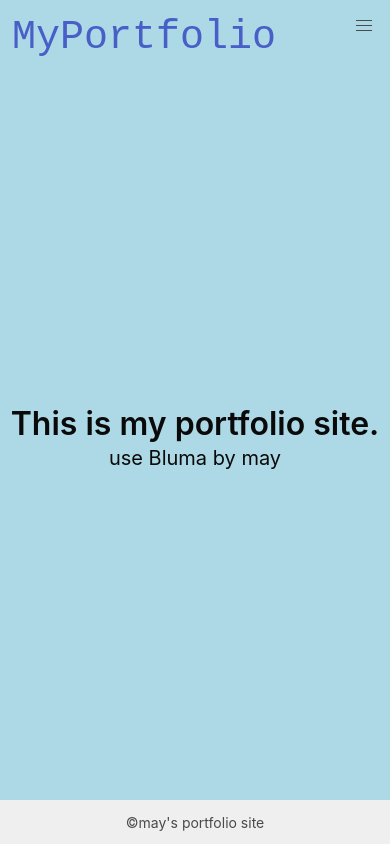
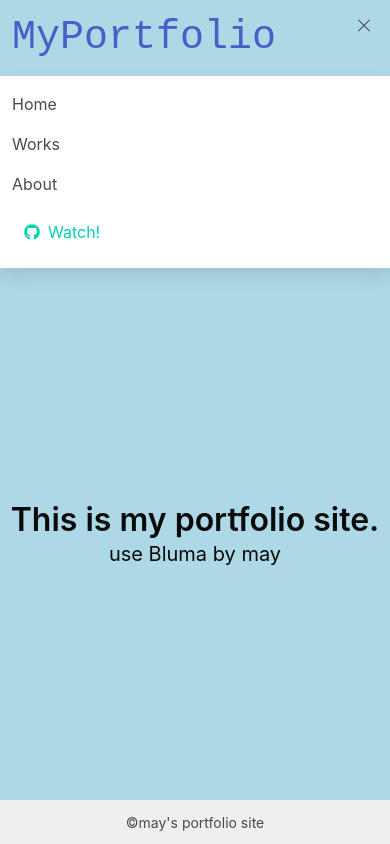
Before and after one commit to may-tech/mypage, a plain HTML site: page common.html in a window 390 px wide. Both pictures are taken after a click on the element 364 px from the left and 26 px from the top of the page. Drawn offline with nearby package versions, Linux system fonts and the light colour scheme.

Commit message:
[add] hamburger menu with Vue.js

```diff
--- a/about.html
+++ b/about.html
@@ -7,26 +7,29 @@
   <title>About | May's Portfoliosite</title>
   <link rel="stylesheet" href="https://cdn.jsdelivr.net/npm/bulma@0.8.2/css/bulma.min.css">
   <script defer src="https://use.fontawesome.com/releases/v5.3.1/js/all.js"></script>
+  <script src="https://cdnjs.cloudflare.com/ajax/libs/vue/2.5.16/vue.min.js"></script>
 </head>
 
 <body>
   <section class="hero is-medium is-fullheight" style="background-color: lightblue;">
     <!-- Hero head: will stick at the top -->
     <div class="hero-head">
+      <div id="app">
         <nav class="navbar">
           <div class="container">
             <div class="navbar-brand">
               <div class="navbar-item is-size-2 is-family-monospace">
                 <h1>May's Portfolio</h1>
               </div>
-            <span class="navbar-burger burger" data-target="navbarMenuHeroA">
+              <span class="navbar-burger burger" data-target="navbarMenuHeroA"  @click="isOpen = !isOpen"
+              v-bind:class="{'is-active': isOpen}">
                 <span></span>
                 <span></span>
                 <span></span>
               </span>
             </div>
 
-          <div id="navbarMenuHeroA" class="navbar-menu">
+            <div id="navbarMenuHeroA" class="navbar-menu" v-bind:class="{'is-active': isOpen}">
               <div class="navbar-end">
                 <a href="index.html" class="navbar-item">
                   Home
@@ -46,6 +49,7 @@
             </div>
           </div>
         </nav>
+      </div>
     </div>
 
     <!-- Hero content: will be in the middle -->
@@ -160,6 +164,14 @@
       </div>
     </div>
   </section>
+  <script>
+    var app = new Vue({
+      el: '#app',
+      data: {
+        isOpen: false
+      }
+    })
+  </script>
 </body>
 
 </html>
--- a/common.html
+++ b/common.html
@@ -7,26 +7,33 @@
   <title>common.html</title>
   <link rel="stylesheet" href="https://cdn.jsdelivr.net/npm/bulma@0.8.2/css/bulma.min.css">
   <script defer src="https://use.fontawesome.com/releases/v5.3.1/js/all.js"></script>
+  <!-- add -->
+  <script src="https://cdnjs.cloudflare.com/ajax/libs/vue/2.5.16/vue.min.js"></script>
 </head>
 
 <body>
   <section class="hero is-medium is-fullheight" style="background-color: lightblue;">
     <!-- Hero head: will stick at the top -->
     <div class="hero-head">
+
+      <!-- add -->
+      <div id="app">
         <nav class="navbar">
           <div class="container">
             <div class="navbar-brand">
               <a class="navbar-item is-size-2 is-family-monospace">
                 <h1>MyPortfolio</h1>
               </a>
-            <span class="navbar-burger burger" data-target="navbarMenuHeroA">
+              <!-- @click="isOpen = !isOpen" v-bind:class="{'is-active': isOpen}" -->
+              <span class="navbar-burger burger" data-target="navbarMenuHeroA" @click="isOpen = !isOpen"
+                v-bind:class="{'is-active': isOpen}">
                 <span></span>
                 <span></span>
                 <span></span>
               </span>
             </div>
-
-          <div id="navbarMenuHeroA" class="navbar-menu">
+            <!-- v-bind:class="{'is-active': isOpen} -->
+            <div id="navbarMenuHeroA" class="navbar-menu" v-bind:class="{'is-active': isOpen}">
               <div class="navbar-end">
                 <a href="index.html" class="navbar-item">
                   Home
@@ -50,6 +57,7 @@
           </div>
         </nav>
       </div>
+    </div>
 
     <!-- Hero content: will be in the middle -->
     <div class="hero-body" style="padding: 0;">
@@ -70,6 +78,15 @@
       </div>
     </div>
   </section>
+
+  <script>
+    var app = new Vue({
+      el: '#app',
+      data: {
+        isOpen: false
+      }
+    })
+  </script>
 </body>
 
 </html>
```
Also changed, not shown: index.html (+14 -2 lines), works.html (+14 -2 lines). Lines whose indentation alone changed are shown as unchanged.
